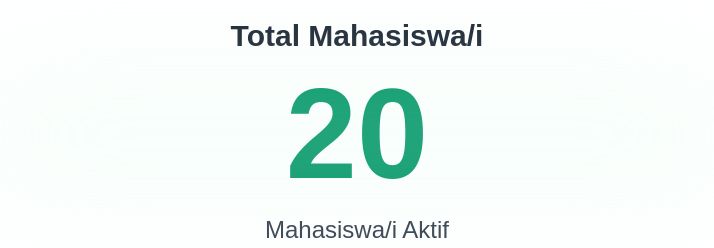
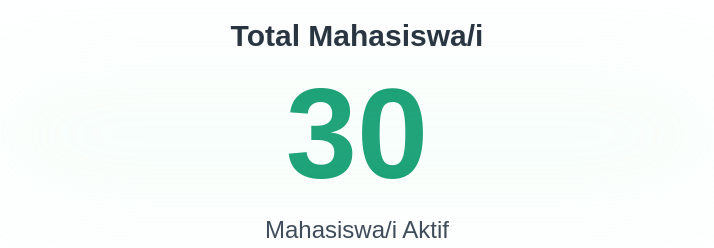
Before and after one commit to mferdiansyaah/SimpleWeb-A2Teknologi-Informasi, a Next.js app: page / in a window 1280 px wide. Shown: the part 456-704 px from the top of the page, without its empty margins (283-997 px from the left). Built offline with nearby package versions, Linux system fonts and the light colour scheme.

Commit message:
change total mahasiswa/i aktif

```diff
--- a/app/page.tsx
+++ b/app/page.tsx
@@ -39,7 +39,7 @@ export default function Component() {
             <h3 className="text-2xl md:text-3xl font-semibold text-gray-800 mb-4">Total Mahasiswa/i</h3>
 
             <div className="relative">
-              <div className="text-8xl md:text-9xl font-bold text-emerald-600 mb-4">20</div>
+              <div className="text-8xl md:text-9xl font-bold text-emerald-600 mb-4">30</div>
               <div className="absolute inset-0 bg-emerald-100 rounded-full opacity-20 blur-3xl"></div>
             </div>
 
```
